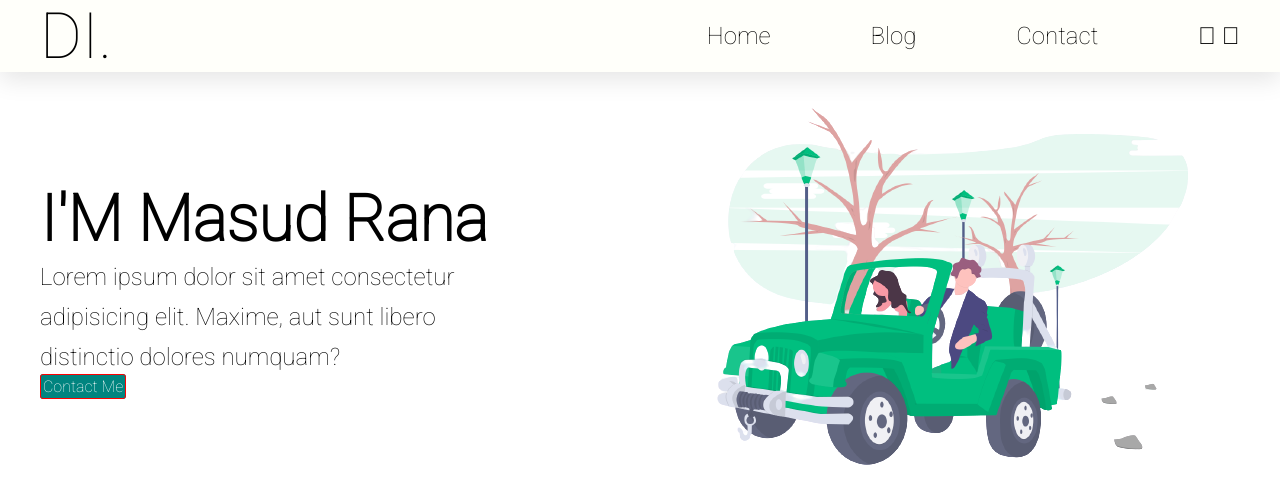
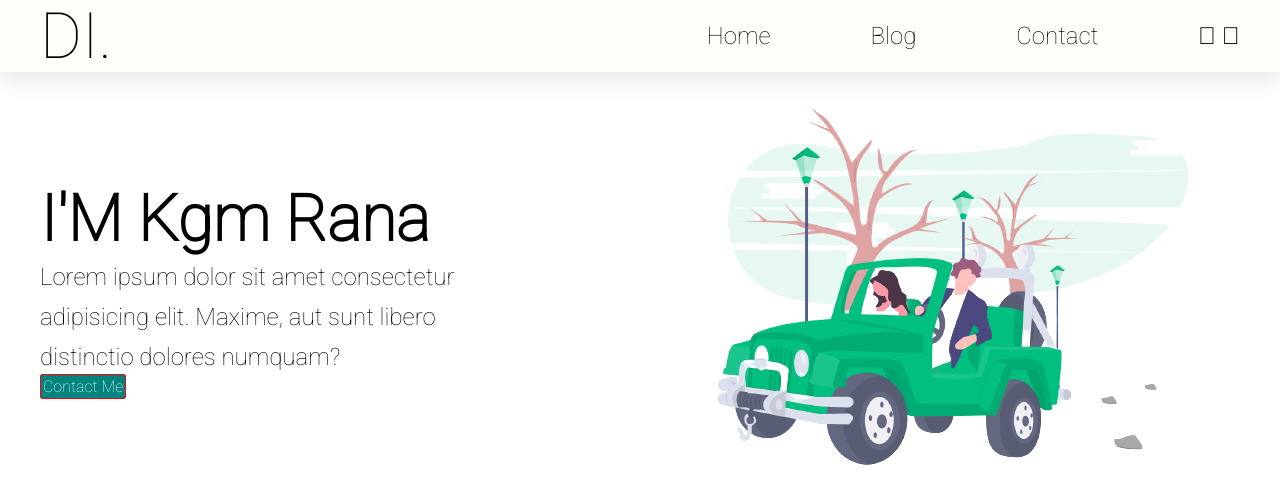
Before and after one commit to masuddrak/figma-projects, a plain HTML site: page index.html in a window 1280 px wide. Shown: the top 485 px of the page. Drawn offline with Linux system fonts and the light colour scheme.

Commit message:
change a name/kgm

```diff
--- a/index.html
+++ b/index.html
@@ -47,7 +47,7 @@
         <div class="wrapper">
             <header>
                 <div class="heroContainer">
-                    <h1>I'M Masud Rana </h1>
+                    <h1>I'M Kgm  Rana </h1>
                     <p>
                         Lorem ipsum dolor sit amet consectetur adipisicing elit. Maxime, aut sunt libero distinctio dolores numquam?
                     </p>
```
